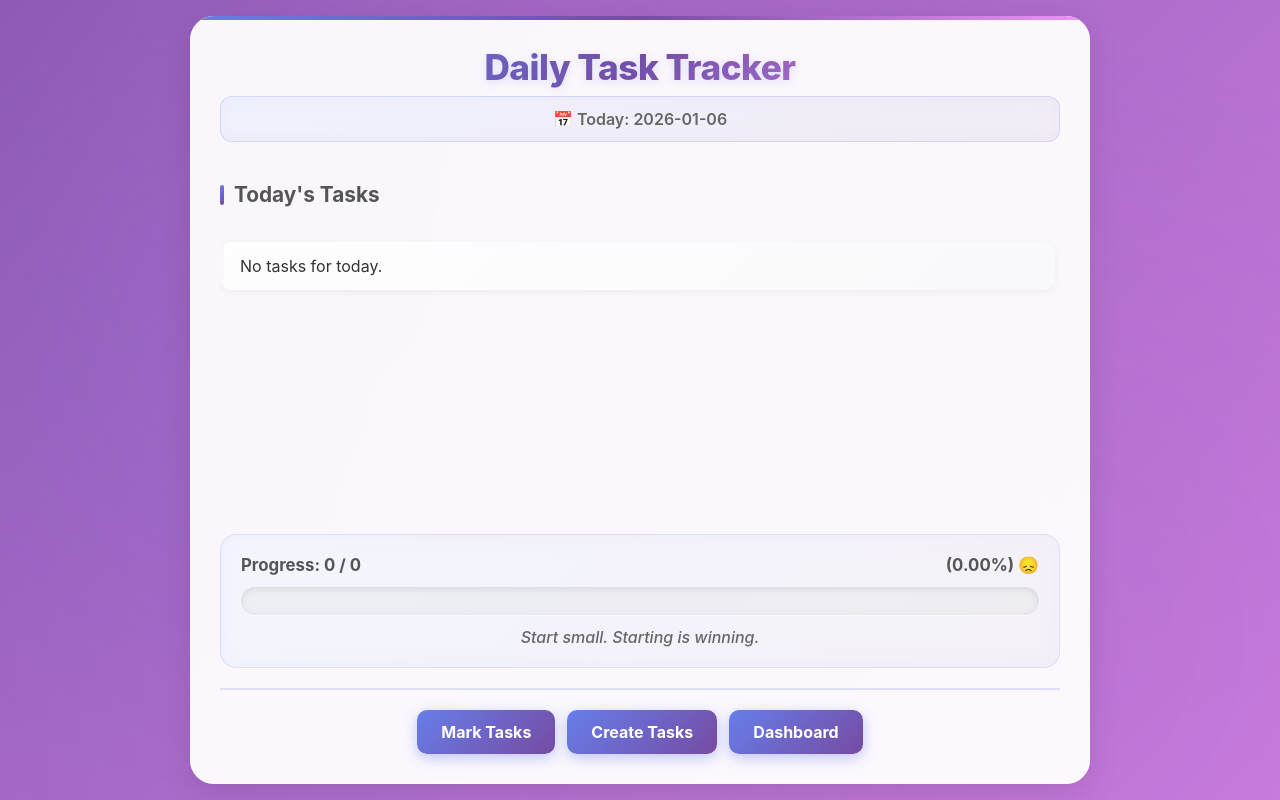
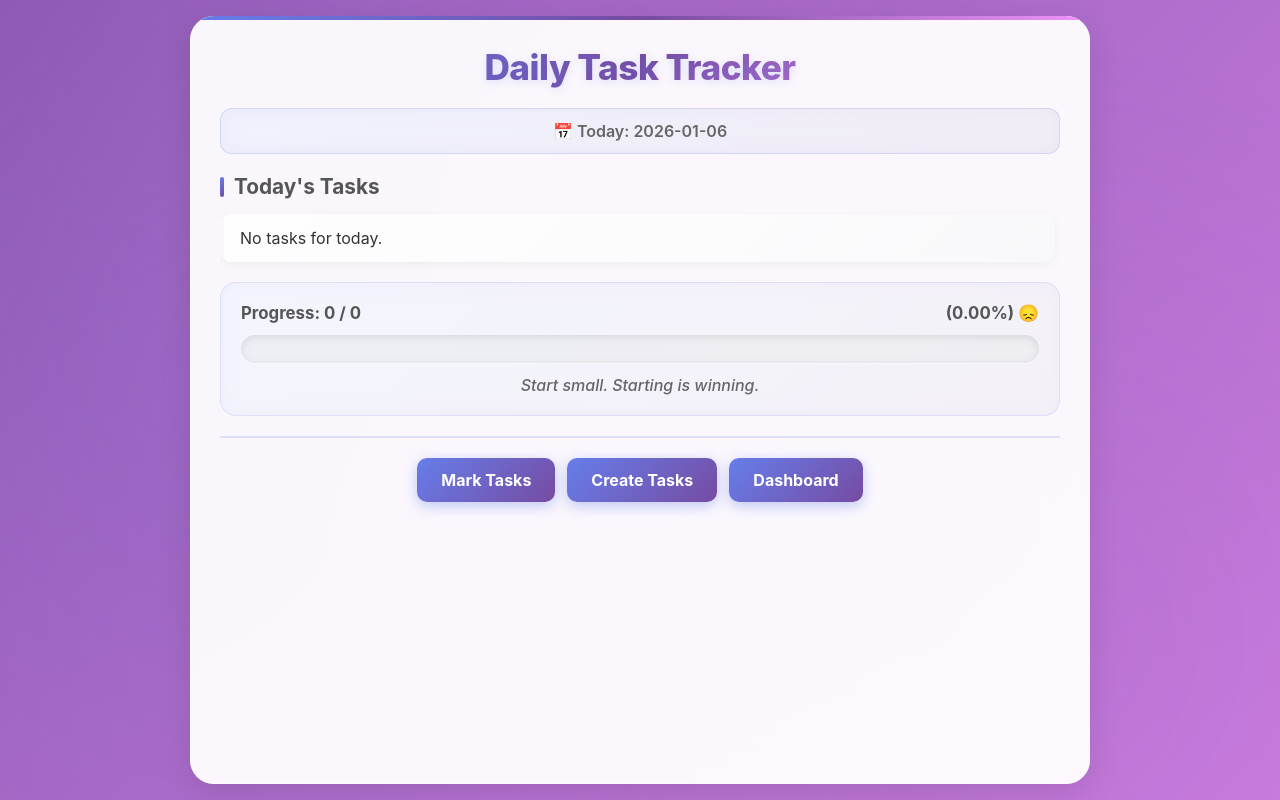
Before and after one commit to abhijitpadhi1/Daily_Todo, a FastAPI app: page / in a window 1280 px wide. Run offline with FastAPI, Linux system fonts and the light colour scheme; data that the repository does not hold is empty.

Commit message:
ui fixes2

```diff
--- a/app/static/style.css
+++ b/app/static/style.css
@@ -59,15 +59,8 @@ body {
   border-radius: 24px 24px 0 0;
 }
 
-/* Dashboard specific - scrollable content */
-body.dashboard-page .container {
-  height: calc(100vh - 4vh);
-  overflow: hidden;
-  display: flex;
-  flex-direction: column;
-}
-
-body.dashboard-page .container h1 {
+/* Scrollable content for all pages */
+.container h1 {
   flex-shrink: 0;
   margin-bottom: 20px;
 }
@@ -156,14 +149,16 @@ h3::before {
 }
 
 /* Task List Styles */
+.dashboard-content ul {
+  list-style: none;
+  margin: 15px 0;
+  overflow: visible;
+  padding-right: 5px;
+}
+
 ul {
   list-style: none;
   margin: 15px 0;
-  flex: 1;
-  overflow-y: auto;
-  overflow-x: hidden;
-  padding-right: 5px;
-  min-height: 0;
 }
 
 ul::-webkit-scrollbar {
@@ -267,7 +262,6 @@ ul li:hover .task-checkbox {
   border-radius: 16px;
   border: 1px solid rgba(102, 126, 234, 0.15);
   backdrop-filter: blur(10px);
-  flex-shrink: 0;
 }
 
 .progress-info {
@@ -338,7 +332,6 @@ ul li:hover .task-checkbox {
 /* Form Styles */
 form {
   margin: 15px 0;
-  flex-shrink: 0;
 }
 
 input[type="text"] {
@@ -424,10 +417,9 @@ button.secondary:hover {
 /* Navigation Styles */
 nav {
   text-align: center;
-  margin-top: auto;
+  margin-top: 20px;
   padding-top: 20px;
   border-top: 2px solid rgba(102, 126, 234, 0.2);
-  flex-shrink: 0;
   display: flex;
   gap: 12px;
   justify-content: center;
--- a/app/templates/create.html
+++ b/app/templates/create.html
@@ -8,6 +8,7 @@
     <div class="container">
       <h1>Create Daily Task</h1>
 
+      <div class="dashboard-content">
         <form method="post" action="/create/add">
           <div style="margin-bottom: 15px;">
             <label for="task-name" style="display: block; margin-bottom: 8px; font-weight: 600;">Task Name:</label>
@@ -45,5 +46,6 @@
         <hr />
         <a href="/" class="back-link">🔙 Back to Home</a>
       </div>
+    </div>
   </body>
 </html>
--- a/app/templates/home.html
+++ b/app/templates/home.html
@@ -8,6 +8,7 @@
     <div class="container">
       <h1>Daily Task Tracker</h1>
 
+      <div class="dashboard-content">
         <div class="date-display">
           📅 Today: {{ today if today else "2026-01-04" }}
         </div>
@@ -30,22 +31,24 @@
           {% endfor %}
         </ul>
 
-      {% set pct = progress.percent %} {# Color + Emoji #} {% if pct <= 25 %} {%
-      set color = "red" %} {% set emoji = "😞" %} {% elif pct <= 60 %} {% set
-      color = "orange" %} {% set emoji = "🙃" %} {% else %} {% set color =
-      "green" %} {% set emoji = "🥲" %} {% endif %} {# Motivation text #} {% if
-      pct <= 12 %} {% set message = "Start small. Starting is winning." %} {%
-      elif pct <= 25 %} {% set message = "Momentum begins with one task." %} {%
-      elif pct <= 37 %} {% set message = "Good. You are moving." %} {% elif pct
-      <= 50 %} {% set message = "Halfway there. Do not stop." %} {% elif pct <=
-      62 %} {% set message = "This is where discipline shows." %} {% elif pct <=
-      75 %} {% set message = "Strong finish loading." %} {% elif pct <= 87 %} {%
-      set message = "Almost a perfect day." %} {% else %} {% set message =
-      "Elite day. Be proud." %} {% endif %}
+        {% set pct = progress.percent %} {# Color + Emoji #} {% if pct <= 25 %}
+        {% set color = "red" %} {% set emoji = "😞" %} {% elif pct <= 60 %} {%
+        set color = "orange" %} {% set emoji = "🙃" %} {% else %} {% set color =
+        "green" %} {% set emoji = "🥲" %} {% endif %} {# Motivation text #} {%
+        if pct <= 12 %} {% set message = "Start small. Starting is winning." %}
+        {% elif pct <= 25 %} {% set message = "Momentum begins with one task."
+        %} {% elif pct <= 37 %} {% set message = "Good. You are moving." %} {%
+        elif pct <= 50 %} {% set message = "Halfway there. Do not stop." %} {%
+        elif pct <= 62 %} {% set message = "This is where discipline shows." %}
+        {% elif pct <= 75 %} {% set message = "Strong finish loading." %} {%
+        elif pct <= 87 %} {% set message = "Almost a perfect day." %} {% else %}
+        {% set message = "Elite day. Be proud." %} {% endif %}
 
         <div class="progress-section">
           <div class="progress-info">
-          <span>Progress: {{ progress.completed }} / {{ progress.total }}</span>
+            <span
+              >Progress: {{ progress.completed }} / {{ progress.total }}</span
+            >
             <span>({{ "%.2f"|format(pct) }}%) {{ emoji }}</span>
           </div>
           <div class="progress-container">
@@ -63,5 +66,6 @@
           <a href="/dashboard">Dashboard</a>
         </nav>
       </div>
+    </div>
   </body>
 </html>
--- a/app/templates/mark.html
+++ b/app/templates/mark.html
@@ -8,6 +8,7 @@
     <div class="container">
       <h1>Mark Today's Tasks</h1>
 
+      <div class="dashboard-content">
         <div class="date-display">
           📅 {{ today if today else "2026-01-04" }}
         </div>
@@ -36,5 +37,6 @@
         <hr />
         <a href="/" class="back-link">🔙 Back to Home</a>
       </div>
+    </div>
   </body>
 </html>
```
Lines whose indentation alone changed are shown as unchanged.
